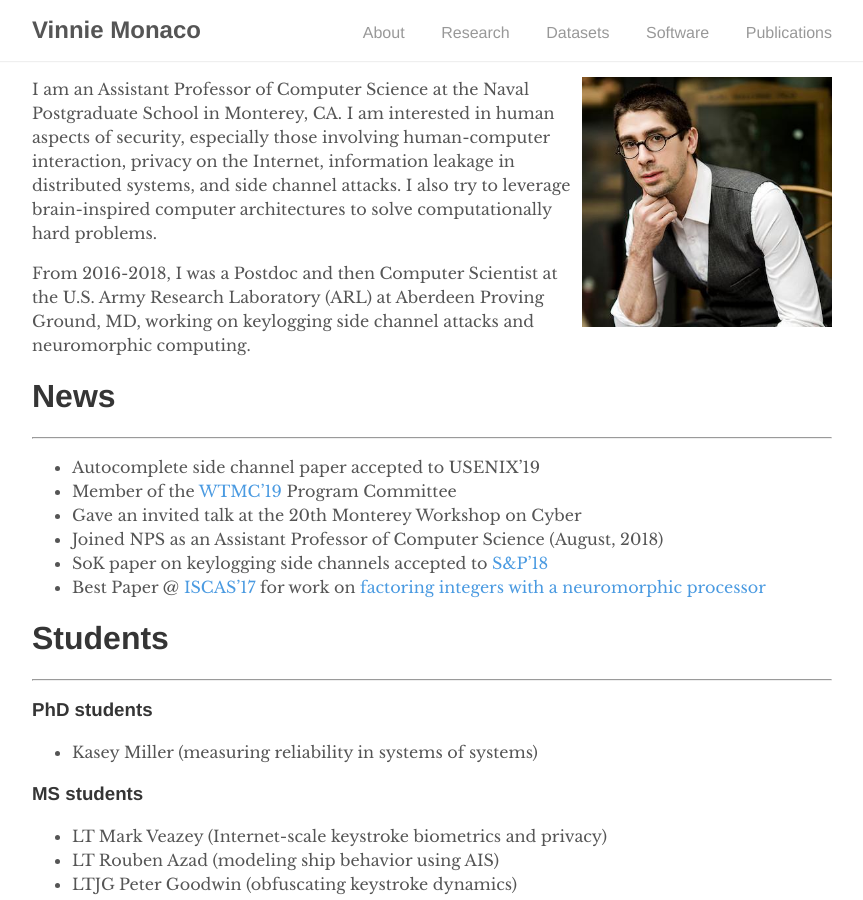
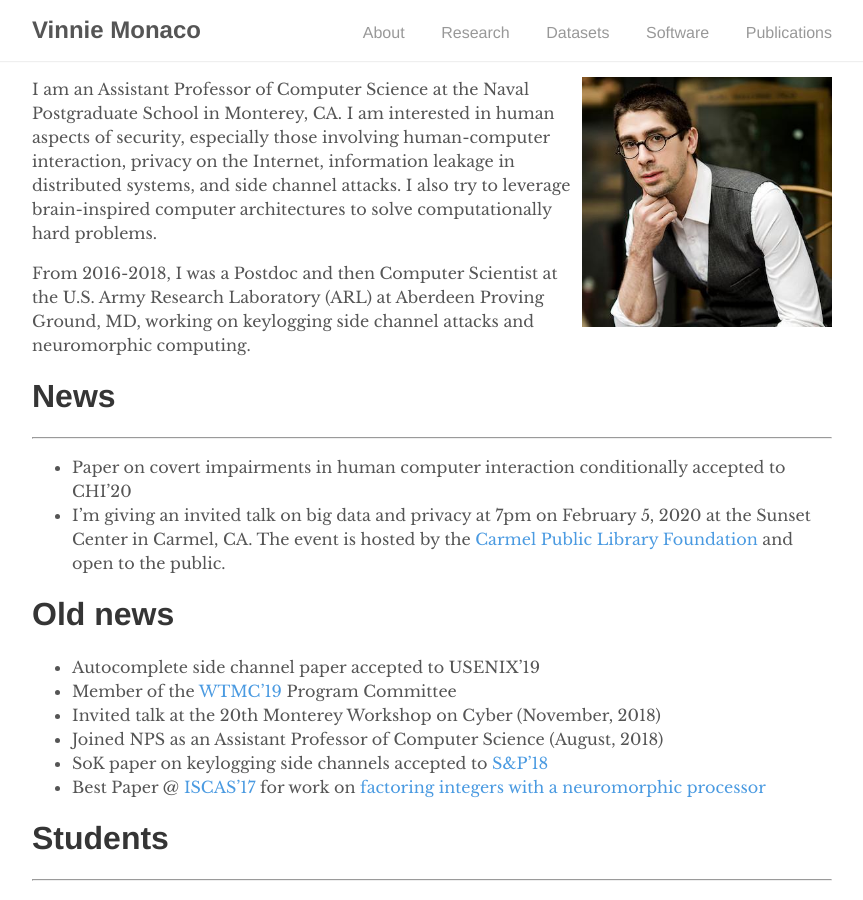
Before and after one commit to vmonaco/vmonaco.github.io, a Jekyll site: the page built from index.md, in a window 1280 px wide and 900 px high. Shown: the whole window, without its empty margins (208-1071 px from the left). Built offline with Jekyll 4.4.1, drawn with Linux system fonts in a browser that asks for light colours.

Commit message:
updated news

```diff
--- a/index.md
+++ b/index.md
@@ -12,9 +12,13 @@ From 2016-2018, I was a Postdoc and then Computer Scientist at the U.S. Army Res
 
 # News
 ***
+* Paper on covert impairments in human computer interaction conditionally accepted to CHI'20
+* I'm giving an invited talk on big data and privacy at 7pm on February 5, 2020 at the Sunset Center in Carmel, CA. The event is hosted by the [Carmel Public Library Foundation](https://carmelpubliclibraryfoundation.org/events/upcoming-events-activities/) and open to the public.
+
+# Old news
 * Autocomplete side channel paper accepted to USENIX'19
 * Member of the [WTMC'19](http://wtmc.info/index.html) Program Committee
-* Gave an invited talk at the 20th Monterey Workshop on Cyber
+* Invited talk at the 20th Monterey Workshop on Cyber (November, 2018)
 * Joined NPS as an Assistant Professor of Computer Science (August, 2018)
 * SoK paper on keylogging side channels accepted to [S&P'18](https://www.ieee-security.org/TC/SP2018/)
 * Best Paper @ [ISCAS'17](http://iscas2017.org/) for work on [factoring integers with a neuromorphic processor](https://arxiv.org/pdf/1703.03768.pdf)
```
